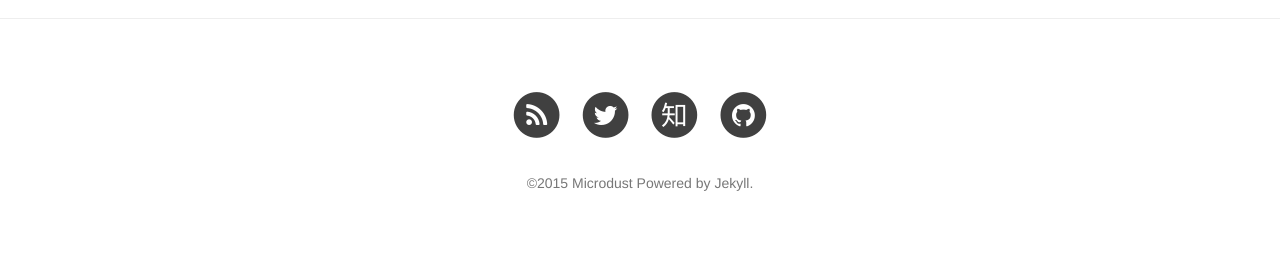
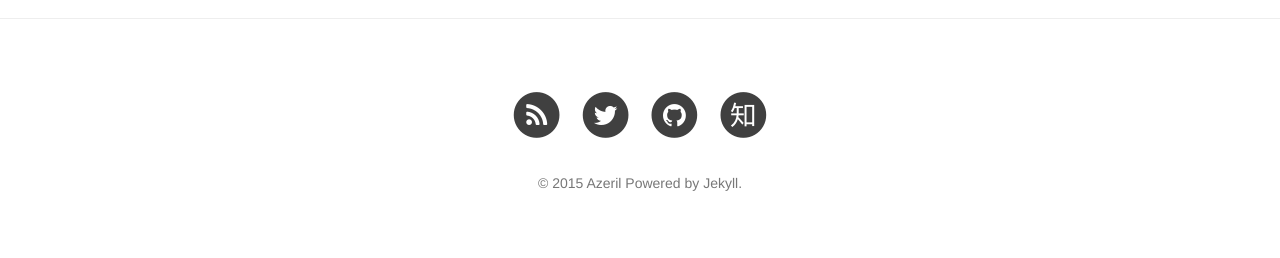
Before and after one commit to Azeril/Microdust, a Jekyll site: the page built from index.html, in a window 1280 px wide. Shown: the part 2017-2275 px from the top of the page. Built offline with Jekyll 4.4.1, drawn with Linux system fonts in a browser that asks for light colours; nearby versions of some CDN libraries; the list of posts is cut into pages by our own code.

Commit message:
add some new line for describe

```diff
--- a/_config.yml
+++ b/_config.yml
@@ -1,15 +1,16 @@
 # Site settings
 title: Microdust
 header-img: img/seagulls.jpg
-tagline: "在遙遠的地方 一切虔誠終必相遇"
-description: "明朝即長路 惜取此時心"
+tagline: "喵？"
+description: "在遙遠的地方 一切虔誠終必相遇"
 baseurl: ""
 url: "http://azeril.me"
 
 # About/contact
-author:
+owner:
   name: "Azeril"
   email: azeril@live.cn
+  bio: "明朝即長路 惜取此時心"
 
 # Data
 gavatar: http://dreamofbook.qiniudn.com/Az..png
--- a/_includes/footer.html
+++ b/_includes/footer.html
@@ -19,6 +19,28 @@
                             <span class="fa-stack fa-lg">
                                 <i class="fa fa-circle fa-stack-2x"></i>
                                 <i class="fa fa-twitter fa-stack-1x fa-inverse"></i>
+                            </span>
+                        </a>
+                    </li>
+                    {% endif %}
+
+                    {% if site.github_username %}
+                    <li>
+                        <a href="https://github.com/{{ site.github_username }}">
+                            <span class="fa-stack fa-lg">
+                                <i class="fa fa-circle fa-stack-2x"></i>
+                                <i class="fa fa-github fa-stack-1x fa-inverse"></i>
+                            </span>
+                        </a>
+                    </li>
+                    {% endif %}
+
+                    {% if site.douban_username %}
+                    <li>
+                        <a href="https://douban.com/{{ site.github_username }}">
+                            <span class="fa-stack fa-lg">
+                                <i class="fa fa-circle fa-stack-2x"></i>
+                                <i class="fa fa-douban fa-stack-1x fa-inverse"></i>
                             </span>
                         </a>
                     </li>
@@ -60,20 +82,9 @@
                     {% endif %}
                     -->
 
-                    {% if site.github_username %}
-                    <li>
-                        <a href="https://github.com/{{ site.github_username }}">
-                            <span class="fa-stack fa-lg">
-                                <i class="fa fa-circle fa-stack-2x"></i>
-                                <i class="fa fa-github fa-stack-1x fa-inverse"></i>
-                            </span>
-                        </a>
-                    </li>
-                    {% endif %}
-
                 </ul>
                 <p class="copyright text-muted">
-                &copy;{{ site.time | date: '%Y' }} {{ site.title }} Powered by Jekyll.
+                &copy; {{ site.time | date: '%Y' }} {{ site.owner.name }} Powered by Jekyll.
                 </p>
             </div>
         </div>
```
